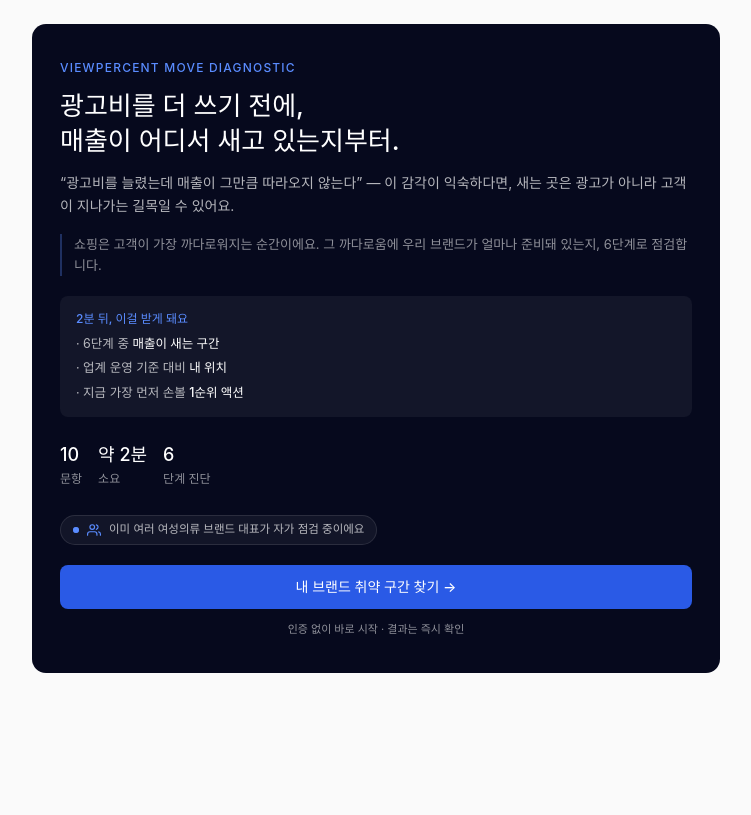
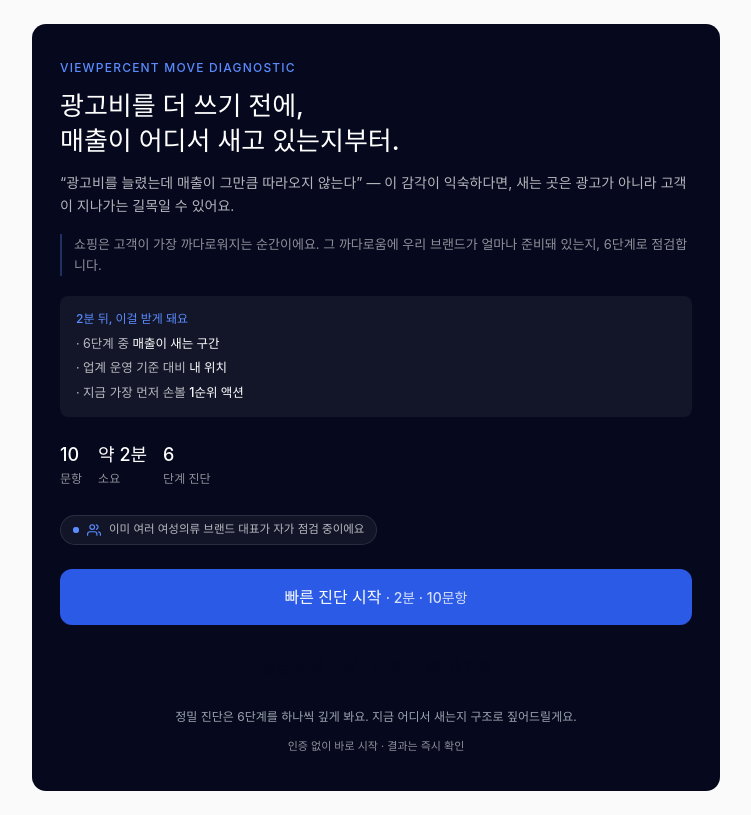
Before and after one commit to vupercentmove/viewpercent-diagnostic, a Next.js app: page / in a window 1280 px wide. Shown: the whole page, without its empty margins (264-1015 px from the left). Built offline with nearby package versions, Linux system fonts and the light colour scheme; no server answers; a web font is replaced by a local one.

Commit message:
feat: 인트로 빠른/정밀 모드 선택
Machine: macbook

```diff
--- a/components/IntroHero.tsx
+++ b/components/IntroHero.tsx
@@ -1,17 +1,14 @@
 "use client";
 
-import { trackDiagnosticStart } from "@/lib/analytics";
+import ModeSelect from "./ModeSelect";
 import SocialProofBadge from "./SocialProofBadge";
 
 interface IntroHeroProps {
   onStart: () => void;
+  onStartFull?: () => void;
 }
 
-export default function IntroHero({ onStart }: IntroHeroProps) {
-  const handleStart = () => {
-    trackDiagnosticStart();
-    onStart();
-  };
+export default function IntroHero({ onStart, onStartFull }: IntroHeroProps) {
   return (
     <section className="bg-vp-navy text-white rounded-[14px] px-7 py-9 animate-fade-in-up">
       <p className="text-xs tracking-widest text-vp-blue-light font-medium mb-3 uppercase">
@@ -71,12 +68,7 @@ export default function IntroHero({ onStart }: IntroHeroProps) {
         <SocialProofBadge variant="intro" />
       </div>
 
-      <button
-        onClick={handleStart}
-        className="w-full bg-vp-blue hover:bg-vp-blue-hover text-white font-medium text-sm py-3 rounded-lg transition-colors"
-      >
-        내 브랜드 취약 구간 찾기 →
-      </button>
+      <ModeSelect onQuick={onStart} onFull={onStartFull ?? onStart} />
 
       <p className="text-[11px] text-white/55 text-center mt-3">
         인증 없이 바로 시작 · 결과는 즉시 확인
--- /dev/null
+++ b/components/ModeSelect.tsx
@@ -0,0 +1,31 @@
+"use client";
+
+export default function ModeSelect({
+  onQuick,
+  onFull,
+}: {
+  onQuick: () => void;
+  onFull: () => void;
+}) {
+  return (
+    <div className="flex flex-col gap-3 mt-6">
+      <button
+        onClick={onQuick}
+        className="w-full py-4 rounded-xl bg-vp-blue text-white font-medium hover:bg-vp-blue-hover"
+      >
+        빠른 진단 시작 <span className="opacity-80 text-sm">· 2분 · 10문항</span>
+      </button>
+      <button
+        onClick={onFull}
+        className="w-full py-4 rounded-xl border border-vp-navy text-vp-navy font-medium hover:border-vp-blue"
+      >
+        정밀 진단 시작{" "}
+        <span className="opacity-70 text-sm">· 약 10분 · 6단계 전체</span>
+      </button>
+      <p className="text-[12px] text-gray-400 text-center leading-relaxed">
+        정밀 진단은 6단계를 하나씩 깊게 봐요. 지금 어디서 새는지 구조로
+        짚어드릴게요.
+      </p>
+    </div>
+  );
+}
```
